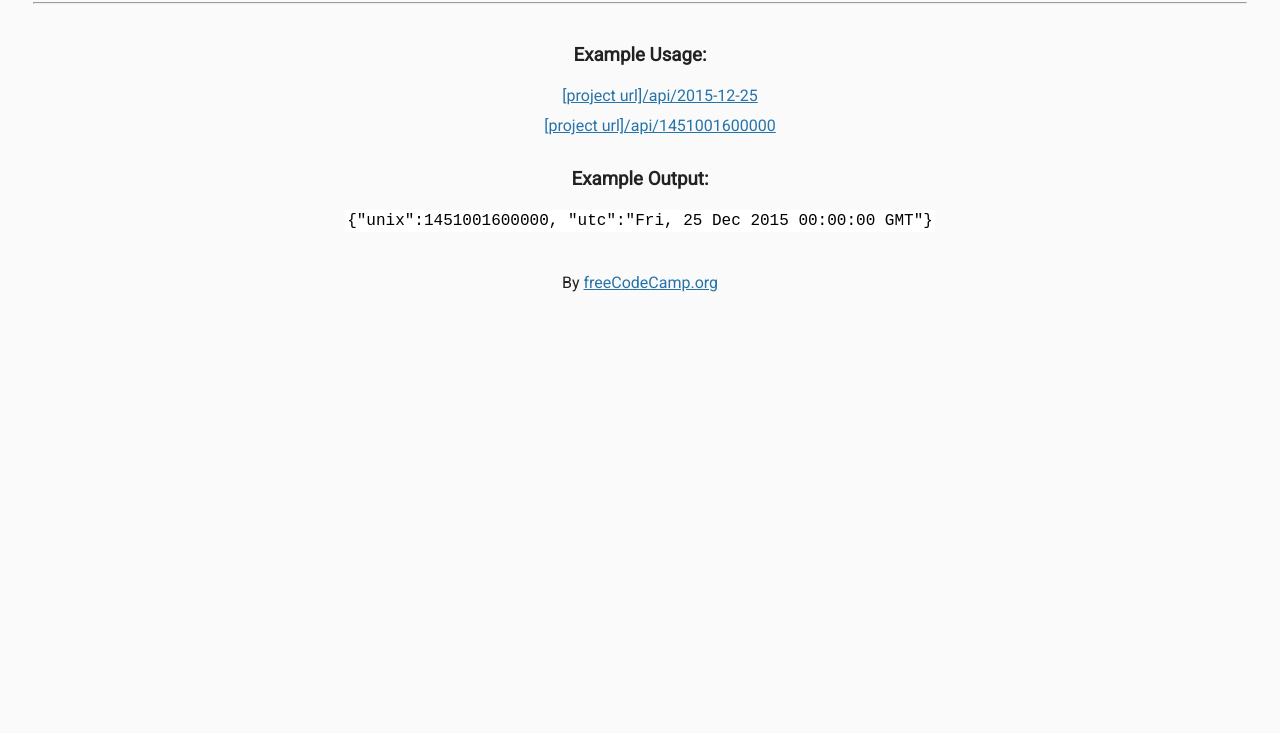
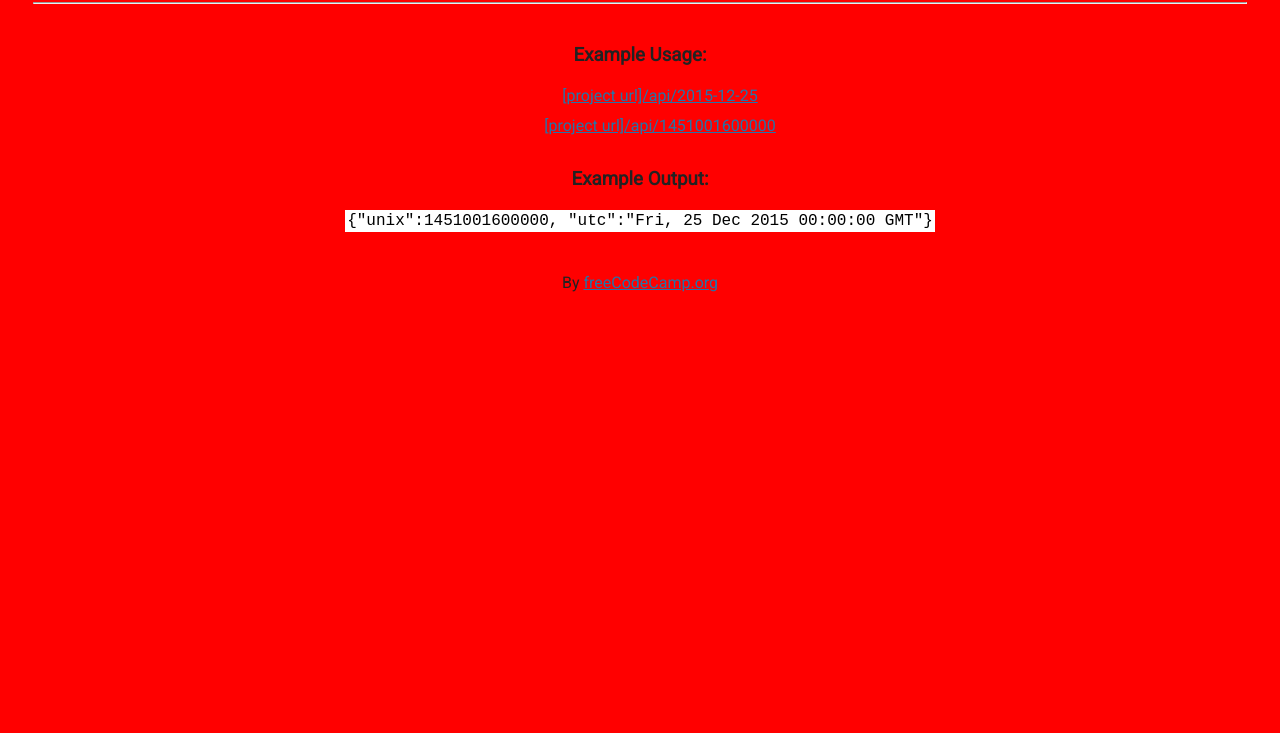
Before and after one commit to bylucaspaiva/timestamp-microservice, a website: page views/index.html in a window 1280 px wide. Shown: the part 67-800 px from the top of the page. Drawn offline with Linux system fonts and the light colour scheme; files that its build step writes are made by us from their sources.

Commit message:
testing heroku

```diff
--- a/public/style.css
+++ b/public/style.css
@@ -4,7 +4,7 @@ body {
 	font-family: 'Roboto', sans-serif;
 	font-size: 16px;
 	color: #222;
-	background-color: #FaFaFa;
+	background-color: red;
 	text-align: center;
 	line-height: 1.4em;
 }
```
